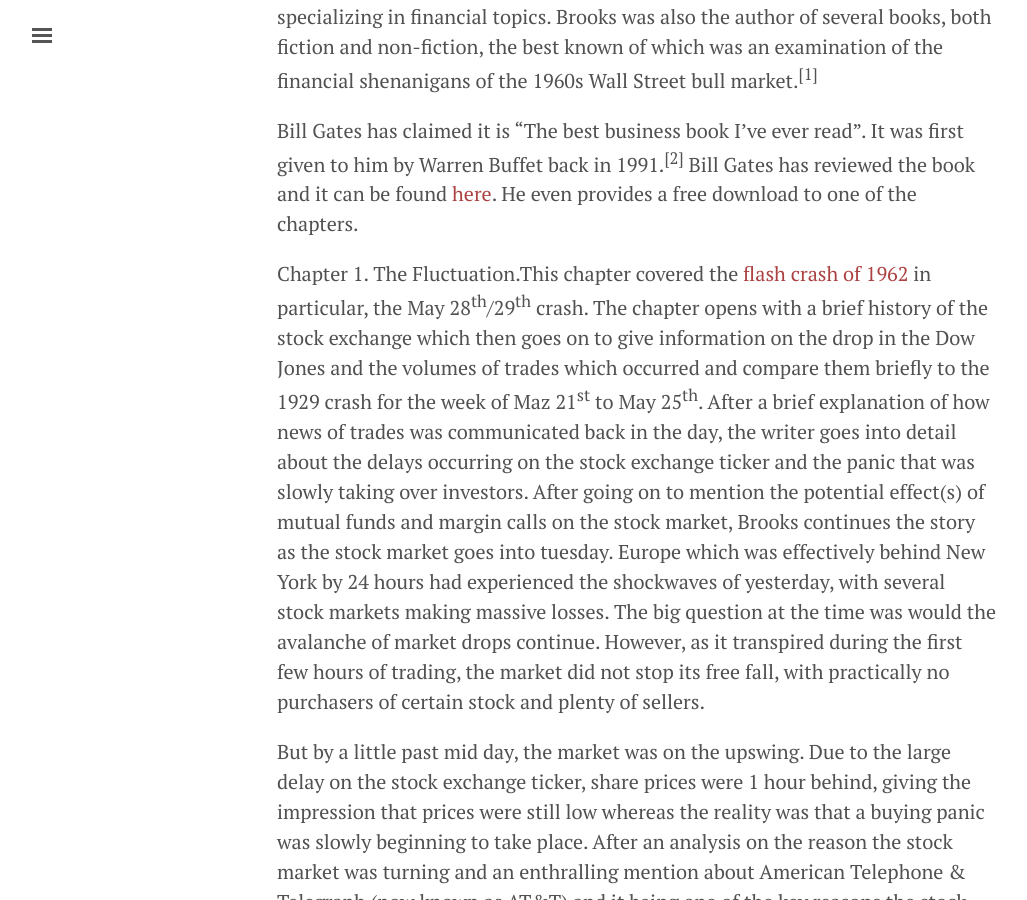
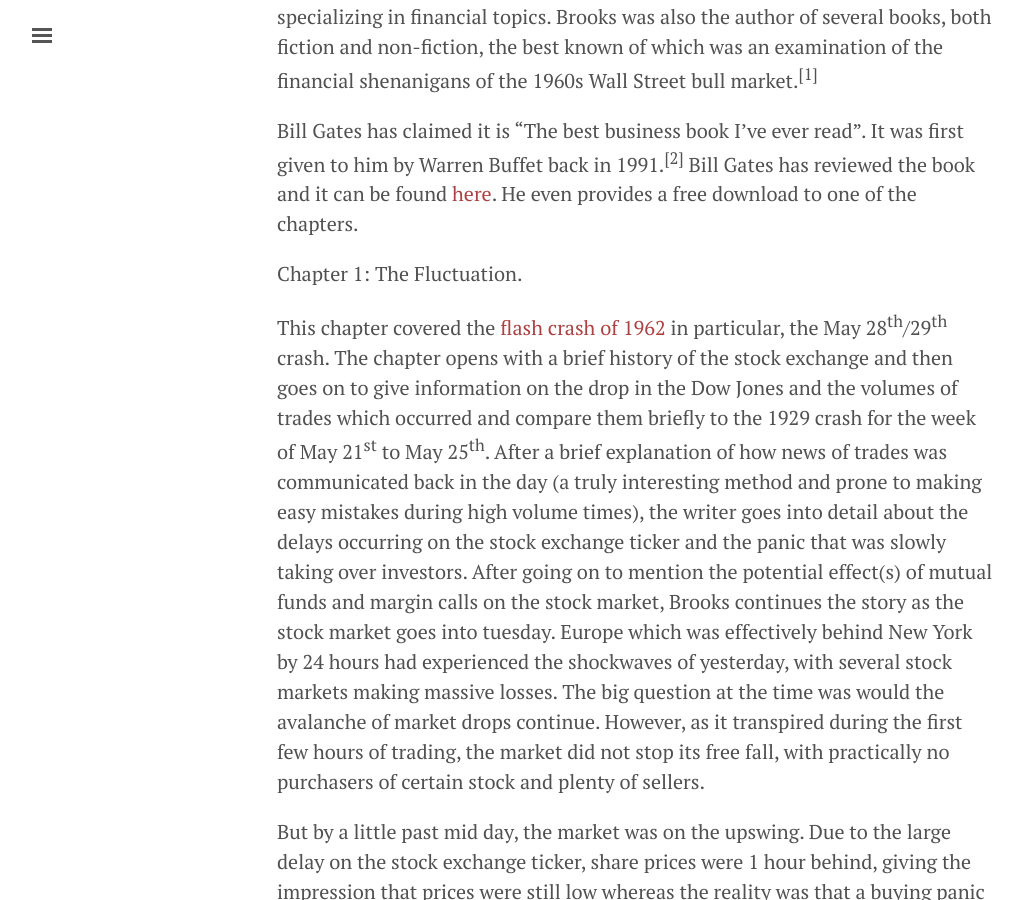
Before and after one commit to uknj/uknj.github.io, a Jekyll site: the page built from _posts/2015-08-30-book-review-business-adventures.md, in a window 1280 px wide and 900 px high, scrolled down 594 px. Shown: the whole window, without its empty margins (3-1030 px from the left). Built offline with Jekyll 4.4.1, drawn with Linux system fonts in a browser that asks for light colours.

Commit message:
Updating business adventures

```diff
--- a/_posts/2015-08-30-book-review-business-adventures.md
+++ b/_posts/2015-08-30-book-review-business-adventures.md
@@ -11,7 +11,9 @@ The author, John Brooks (1920–1993) was a writer and longtime contributor to T
 
 Bill Gates has claimed it is "The best business book I've ever read". It was first given to him by Warren Buffet back in 1991.<sup>[2]</sup> Bill Gates has reviewed the book and it can be found [here](http://www.gatesnotes.com/Books/Business-Adventures). He even provides a free download to one of the chapters.
 
-Chapter 1. The Fluctuation.This chapter covered the [flash crash of 1962](https://en.wikipedia.org/wiki/Kennedy_Slide_of_1962) in particular, the May 28<sup>th</sup>/29<sup>th</sup> crash. The chapter opens with a brief history of the stock exchange which then goes on to give information on the drop in the Dow Jones and the volumes of trades which occurred and compare them briefly to the 1929 crash for the week of Maz 21<sup>st</sup> to May 25<sup>th</sup>. After a brief explanation of how news of trades was communicated back in the day, the writer goes into detail about the delays occurring on the stock exchange ticker and the panic that was slowly taking over investors. After going on to mention the potential effect(s) of mutual funds and margin calls on the stock market, Brooks continues the story as the stock market goes into tuesday. Europe which was effectively behind New York by 24 hours had experienced the shockwaves of yesterday, with several stock markets making massive losses. The big question at the time was would the avalanche of market drops continue. However, as it transpired during the first few hours of trading, the market did not stop its free fall, with practically no purchasers of certain stock and plenty of sellers.
+Chapter 1: The Fluctuation.
+
+This chapter covered the [flash crash of 1962](https://en.wikipedia.org/wiki/Kennedy_Slide_of_1962) in particular, the May 28<sup>th</sup>/29<sup>th</sup> crash. The chapter opens with a brief history of the stock exchange and then goes on to give information on the drop in the Dow Jones and the volumes of trades which occurred and compare them briefly to the 1929 crash for the week of May 21<sup>st</sup> to May 25<sup>th</sup>. After a brief explanation of how news of trades was communicated back in the day (a truly interesting method and prone to making easy mistakes during high volume times), the writer goes into detail about the delays occurring on the stock exchange ticker and the panic that was slowly taking over investors. After going on to mention the potential effect(s) of mutual funds and margin calls on the stock market, Brooks continues the story as the stock market goes into tuesday. Europe which was effectively behind New York by 24 hours had experienced the shockwaves of yesterday, with several stock markets making massive losses. The big question at the time was would the avalanche of market drops continue. However, as it transpired during the first few hours of trading, the market did not stop its free fall, with practically no purchasers of certain stock and plenty of sellers.
 
 But by a little past mid day, the market was on the upswing. Due to the large delay on the stock exchange ticker, share prices were 1 hour behind, giving the impression that prices were still low whereas the reality was that a buying panic was slowly beginning to take place. After an analysis on the reason the stock market was turning and an enthralling mention about American Telephone & Telegraph (now known as AT&T) and it being one of the key reasons the stock market turned.
 
@@ -32,4 +34,5 @@ This is the first part in a series that will summarize and review the book Busin
 ###Citations:
 
 ######<sup>[1]</sup>[Wikipedia](https://en.wikipedia.org/wiki/John_Brooks_%28writer%29)
+
 ######<sup>[2]</sup>[GatesNotes](http://www.gatesnotes.com/Books/Business-Adventures)
```
